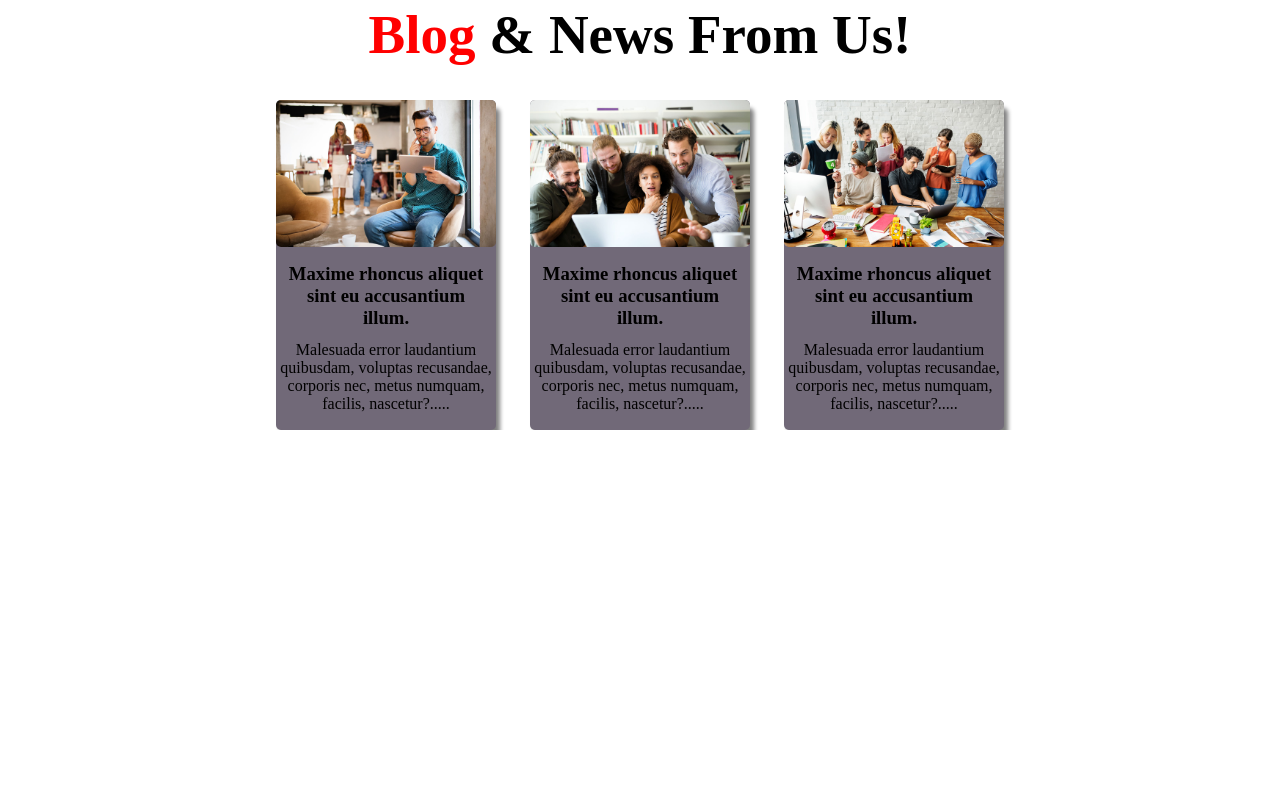
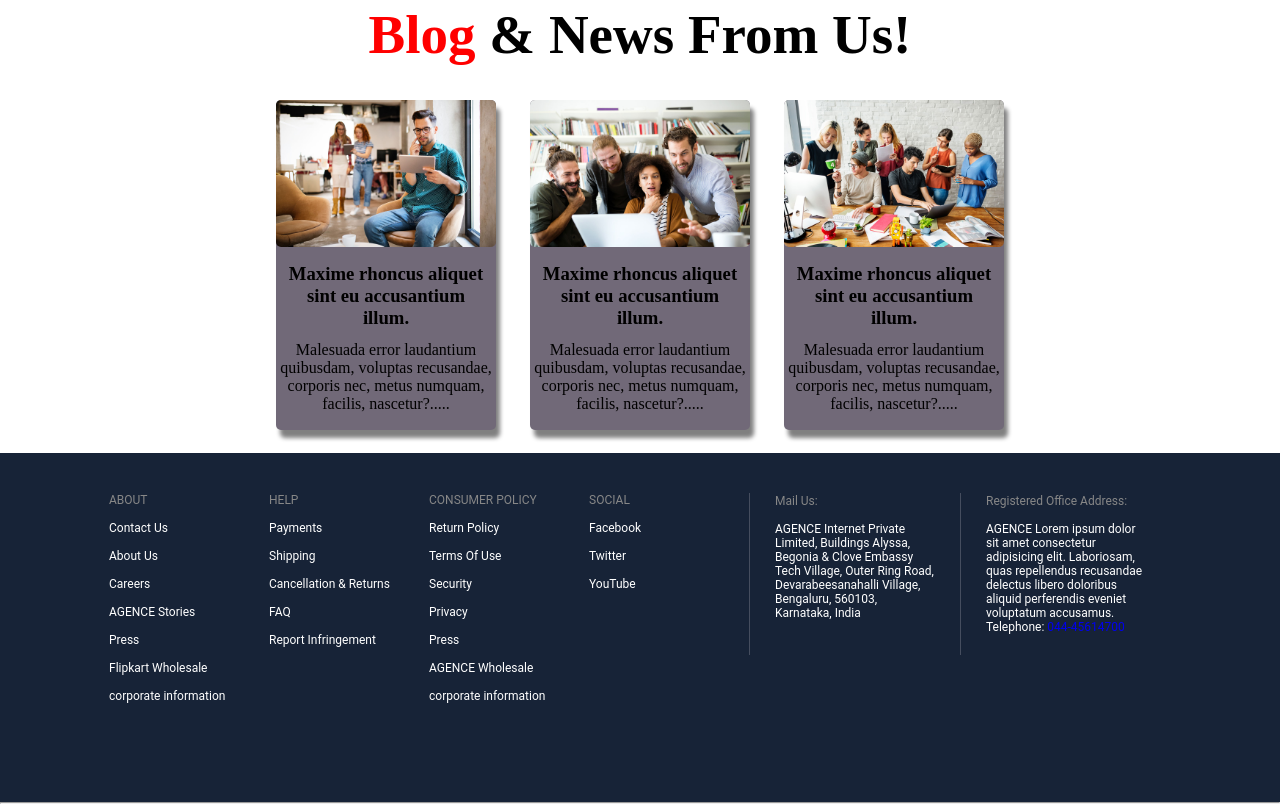
Before and after one commit to SiamIslamSagor/my-digital-agency, a plain HTML site: page index.html in a window 1280 px wide. Shown: the part 1958-2762 px from the top of the page. Before the commit the page ends 2388 px from the top, so only its background shows below. Drawn offline with Linux system fonts and the light colour scheme.

Commit message:
added footer section

```diff
--- a/index.html
+++ b/index.html
@@ -147,7 +147,97 @@
 
     <!-- footer section  -->
 
-    <footer>
+    <footer class="fot-boox">
+       <div class="footer">
+        <div class="fot-content-1">
+            <p class="fot1"> ABOUT</p> <br>
+            <a href="#">Contact Us</a><br>
+            <br>
+            <a href="#">About Us</a><br>
+            <br>
+            <a href="#">Careers</a><br>
+            <br>
+            <a href="#">AGENCE Stories</a><br>
+            <br>
+            <a href="#">Press</a><br>
+            <br>
+            <a href="#">Flipkart Wholesale</a><br>
+            <br>
+            <a href="#">corporate information </a><br>
+            <br>
+
+        </div>
+        <div class="fot-content-1">
+            <p class="fot1"> HELP</p> <br>
+            <a href="#">Payments</a><br>
+            <br>
+            <a href="#">Shipping</a><br>
+            <br>
+            <a href="#">Cancellation & Returns</a><br>
+            <br>
+            <a class="fot1" href="#">FAQ</a><br>
+            <br>
+            <a href="#">Report Infringement</a><br>
+            <br>
+
+        </div>
+        <div class="fot-content-1">
+            <p class="fot1"> CONSUMER POLICY</p> <br>
+            <a href="#">Return Policy</a><br>
+            <br>
+            <a href="#">Terms Of Use</a><br>
+            <br>
+            <a href="#">Security</a><br>
+            <br>
+            <a href="#">Privacy</a><br>
+            <br>
+            <a href="#">Press</a><br>
+            <br>
+            <a href="#">AGENCE Wholesale</a><br>
+            <br>
+            <a href="#">corporate information </a><br>
+            <br>
+        </div>
+        <div class="fot-content-1">
+            <p class="fot1"> SOCIAL</p> <br>
+            <a href="#">Facebook</a><br>
+            <br>
+            <a href="#">Twitter</a><br>
+            <br>
+            <a href="#">YouTube</a><br>
+            <br>
+
+        </div>
+        <div class="fot-content-2">
+            <span class="fot1">Mail Us:</span>
+            <br>
+            <br>
+            <!-- <p class="fot1">  Mail Us:</p> <br> -->
+            <!-- <p class="fot2">  Mail Us:</p> <br> -->
+            <P>AGENCE Internet Private Limited,
+
+                Buildings Alyssa, Begonia &
+
+                Clove Embassy Tech Village,
+
+                Outer Ring Road, Devarabeesanahalli Village,
+
+                Bengaluru, 560103,
+
+                Karnataka, India</P>
+        </div>
+        <div class="fot-content-2">
+            <!-- <p class="fot1"> Registered Office Address:</p> <br> -->
+            <span class="fot1">Registered Office Address:</span>
+            <br>
+            <br>
+            <p>AGENCE Lorem ipsum dolor sit amet consectetur adipisicing elit. Laboriosam, quas repellendus recusandae delectus libero doloribus aliquid perferendis eveniet voluptatum accusamus.
+
+                Telephone: <a class="phn-num" href="#">044-45614700</a></p>
+        </div>
+       </div>
+        <hr>
+        <!-- <p>Copyright &copy; MyCart.com</p> coppyRightSection -->
 
     </footer>
 
--- a/style.css
+++ b/style.css
@@ -28,30 +28,31 @@
     align-items: center;
     text-align: center;
     justify-content: center;
-    background-image: url("./asset/image/background.jpg"), linear-gradient(rgba(0, 0, 0, 0.2), rgba(0, 0, 0, 0.4));;
+    background-image: url("./asset/image/background.jpg"), linear-gradient(rgba(0, 0, 0, 0.2), rgba(0, 0, 0, 0.4));
+    ;
     background-blend-mode: overlay;
     background-repeat: no-repeat;
     height: 100vh;
     background-size: cover;
 }
 
-.h1-title{
+.h1-title {
     font-size: 55px;
     font-weight: bold;
     color: white;
     text-align: center;
 }
 
-.black{
+.black {
     color: black;
     margin: 34px;
 }
 
-.Digital{
+.Digital {
     color: red;
 }
 
-.banner-p{
+.banner-p {
     color: white;
     width: 50%;
     margin: auto;
@@ -59,24 +60,24 @@
     margin-bottom: 12px;
 }
 
-.banner-btn{
+.banner-btn {
     display: flex;
     gap: 10px;
 }
 
-.btn{
+.btn {
     border: none;
     padding: 12px 20px;
 }
 
-.btn-red{
+.btn-red {
     background: red;
     color: white;
 }
 
 /*  second box  */
 
-.services-box{
+.services-box {
     display: flex;
     align-items: center;
     background-image: url("./asset/image/footer-bg.png"), linear-gradient(rgba(0, 0, 0, 0.9), rgba(0, 0, 0, 0.9));
@@ -85,26 +86,26 @@
     padding: 20px;
 }
 
-.auther-box{
+.auther-box {
     color: white;
     padding: 23px;
     margin: 12px;
 }
 
-.profile{
+.profile {
     display: flex;
     align-items: center;
     gap: 20px;
     margin-top: 15px;
 }
 
-.auther{
+.auther {
     height: 70px;
     width: 70px;
     border-radius: 35px;
 }
 
-.auther-div{
+.auther-div {
     display: flex;
     align-items: center;
     gap: 10px;
@@ -112,23 +113,23 @@
     border-right: 2px solid red;
 }
 
-.auther-p{
+.auther-p {
     width: 40%;
 }
 
 
-.first-div{
+.first-div {
     display: flex;
     gap: 5px;
 }
 
-.second-div{
+.second-div {
     display: flex;
     gap: 5px;
     margin-top: 5px;
 }
 
-.bar-chart{
+.bar-chart {
     text-align: center;
     width: 150px;
     height: 100px;
@@ -138,13 +139,13 @@
     border-radius: 5px;
 }
 
-.bar-img{
+.bar-img {
     width: 70px;
     margin-bottom: 20px;
 
 }
 
-.call-bar{
+.call-bar {
     display: flex;
     width: 70%;
     background-color: rgba(228, 25, 25, 0.8);
@@ -154,24 +155,24 @@
     border-radius: 10px;
 }
 
-.call-icon{
+.call-icon {
     width: 70px;
     margin-bottom: 20px;
 }
 
 /* cards section */
 
-.cards{
+.cards {
     display: flex;
     justify-content: center;
     gap: 34px;
 }
 
-.card>h3{
+.card>h3 {
     margin: 12px;
 }
 
-.card{
+.card {
     width: 220px;
     height: 330px;
     background-color: rgb(113, 105, 120);
@@ -181,7 +182,7 @@
 
 }
 
-.blog-img{
+.blog-img {
     /* width:90%; */
     width: 100%;
     margin: auto;
@@ -189,3 +190,68 @@
     /* position: relative;
     top: 12px; */
 }
+
+/* footer  */
+
+.footer {
+    /* height: 12vh; */
+    /* background-color: var(--main-bg-color); */
+    display: flex;
+    justify-content: center;
+    margin-top: 23px;
+    background-color: #172337;
+    color: white;
+    font-family: Roboto, Arial, sans-serif;
+}
+
+.fot-content-1 {
+    height: 300px;
+    width: 160px;
+    color: #878787;
+    font-size: 12px;
+    font-weight: 400;
+    margin-bottom: 9px;
+    MARGIN-TOP: 40px;
+
+    /* background-color: rgb(14, 153, 240); */
+
+}
+
+
+/* link_       */
+.fot-content-1 a {
+    text-decoration: none;
+    color: #fff;
+}
+
+.fot-content-2 {
+    height: 160px;
+    width: 160px;
+    color: #878787;
+    font-size: 12px;
+    font-weight: 400;
+    margin-bottom: 9px;
+    MARGIN-TOP: 40px;
+    /* background-color: rgb(14, 153, 240); */
+    border-left: 1px solid #454d5e;
+    padding: 1px 25px;
+
+}
+
+
+/* link_       */
+.fot-content-2 a {
+    text-decoration: none;
+    /* color: #fff; */
+}
+
+.fot-content-2 p {
+    /* text-decoration: none; */
+    color: #fff;
+}
+
+.fot1 {
+    /* padding: 5px 0px;
+    margin: 5px 0px; */
+    color: #878787;
+}
```
